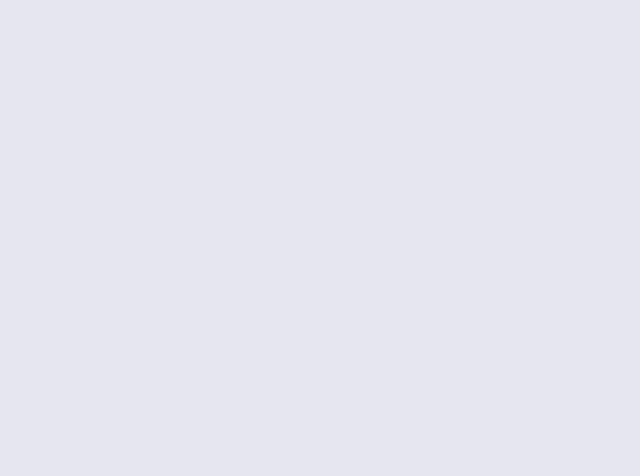
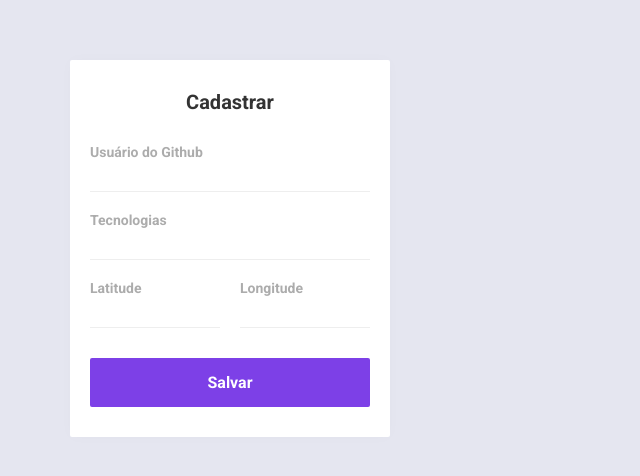
Before and after one commit to greysonmrx/devradar, a React (Create React App) app in the folder frontend/: page / in a window 1280 px wide. Shown: the top 476 px of the page, without its empty margins (0-640 px from the left). Built offline with nearby package versions, Linux system fonts and the light colour scheme.

Commit message:
feat(frontend): create side bar style
fix: #15

```diff
--- a/frontend/src/App.css
+++ b/frontend/src/App.css
@@ -0,0 +1,12 @@
+#app {
+  max-width: 1200px;
+  margin: 0 auto;
+  padding: 60px 30px;
+  display: flex;
+  flex-direction: row;
+  align-items: flex-start;
+}
+
+#app main {
+  margin-left: 30px;
+}
--- a/frontend/src/App.js
+++ b/frontend/src/App.js
@@ -1,9 +1,43 @@
 import React from "react";
 
 import "./global.css";
+import "./Sidebar.css";
+import "./App.css";
 
 function App() {
-  return <div></div>;
+  return (
+    <div id="app">
+      <aside>
+        <strong>Cadastrar</strong>
+        <form>
+          <div className="input-block">
+            <label htmlFor="github_username">Usuário do Github</label>
+            <input name="github_username" id="github_username" required />
+          </div>
+
+          <div className="input-block">
+            <label htmlFor="techs">Tecnologias</label>
+            <input name="techs" id="techs" required />
+          </div>
+
+          <div className="input-group">
+            <div className="input-block">
+              <label htmlFor="latitude">Latitude</label>
+              <input name="latitude" id="latitude" />
+            </div>
+
+            <div className="input-block">
+              <label htmlFor="longitude">Longitude</label>
+              <input name="longitude" id="longitude" />
+            </div>
+          </div>
+
+          <button type="submit">Salvar</button>
+        </form>
+      </aside>
+      <main></main>
+    </div>
+  );
 }
 
 export default App;
--- /dev/null
+++ b/frontend/src/Sidebar.css
@@ -0,0 +1,67 @@
+aside {
+  width: 320px;
+  background: #fff;
+  box-shadow: 0 0 14px 0 rgba(0, 0, 0, 0.02);
+  border-radius: 2px;
+  padding: 30px 20px;
+}
+
+aside strong {
+  font-size: 20px;
+  text-align: center;
+  display: block;
+  color: #333;
+}
+
+aside form {
+  margin-top: 30px;
+}
+
+aside form .input-block + .input-block {
+  margin-top: 20px;
+}
+
+aside form .input-group {
+  margin-top: 20px;
+  display: grid;
+  gap: 20px;
+  grid-template-columns: 1fr 1fr;
+}
+
+aside form .input-group .input-block {
+  margin-top: 0;
+}
+
+aside form .input-block label {
+  color: #acacac;
+  font-size: 14px;
+  font-weight: bold;
+  display: block;
+}
+
+aside form .input-block input {
+  width: 100%;
+  height: 32px;
+  font-size: 14px;
+  color: #666;
+  border: 0;
+  border-bottom: 1px solid #eee;
+}
+
+aside form button[type="submit"] {
+  width: 100%;
+  border: 0;
+  margin-top: 30px;
+  background: #7d40e7;
+  border-radius: 2px;
+  padding: 15px 20px;
+  font-size: 16px;
+  font-weight: bold;
+  color: #fff;
+  cursor: pointer;
+  transition: background 0.5s;
+}
+
+aside form button[type="submit"]:hover {
+  background: #6931ca;
+}
```
